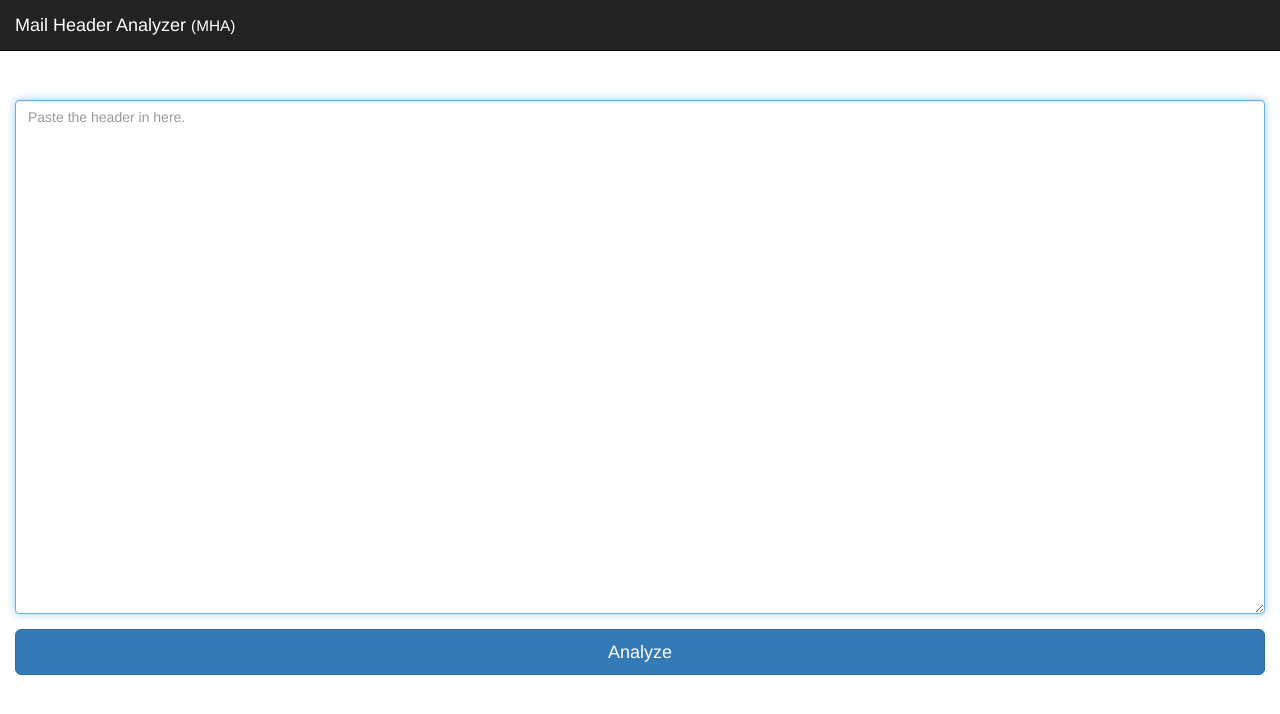
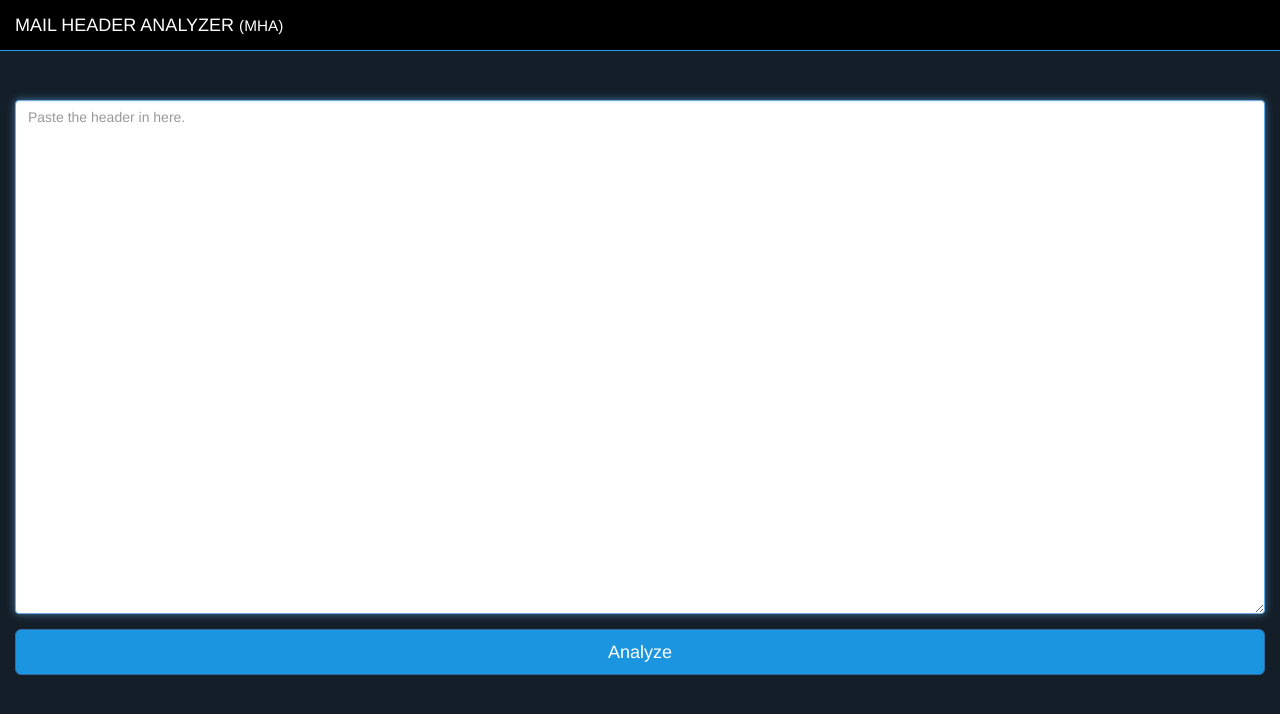
Before and after one commit to kodjunkie/mail-header-analyzer, a Flask app: page /analyze in a window 1280 px wide. Shown: the top 714 px of the page. Run offline with Flask 2, Linux system fonts and the light colour scheme; parts of the project's set-up code (start-up, migrations or seed data) failed here and were passed over; some libraries are stand-ins or nearby versions.

Commit message:
Updated stylesheet

```diff
--- a/static/css/starter-template.css
+++ b/static/css/starter-template.css
@@ -1,7 +1,42 @@
 body {
   padding-top: 50px;
+  background-color: #141e28;
 }
+
 .starter-template {
   padding: 40px 15px;
   text-align: center;
 }
+
+.btn-primary {
+    background-color: #1b95e0;
+}
+
+.btn-primary:hover {
+    background-color: #2bacfb;
+}
+
+.bg-black {
+    background-color: #000000;
+}
+
+a {
+    color: #1b95e0;
+    -webkit-transition: all .2s ease-in-out;
+    -moz-transition: all .2s ease-in-out;
+    transition: all .2s ease-in-out;
+}
+
+a:hover,
+a:focus {
+    text-decoration: none;
+    color: #2bacfb;
+}
+
+.navbar {
+    margin-bottom: 0;
+    border-bottom: 1px solid rgb(29,161,242);
+    text-transform: uppercase;
+    font-family: Montserrat,"Helvetica Neue",Helvetica,Arial,sans-serif;
+    background-color: #000;
+}
```
